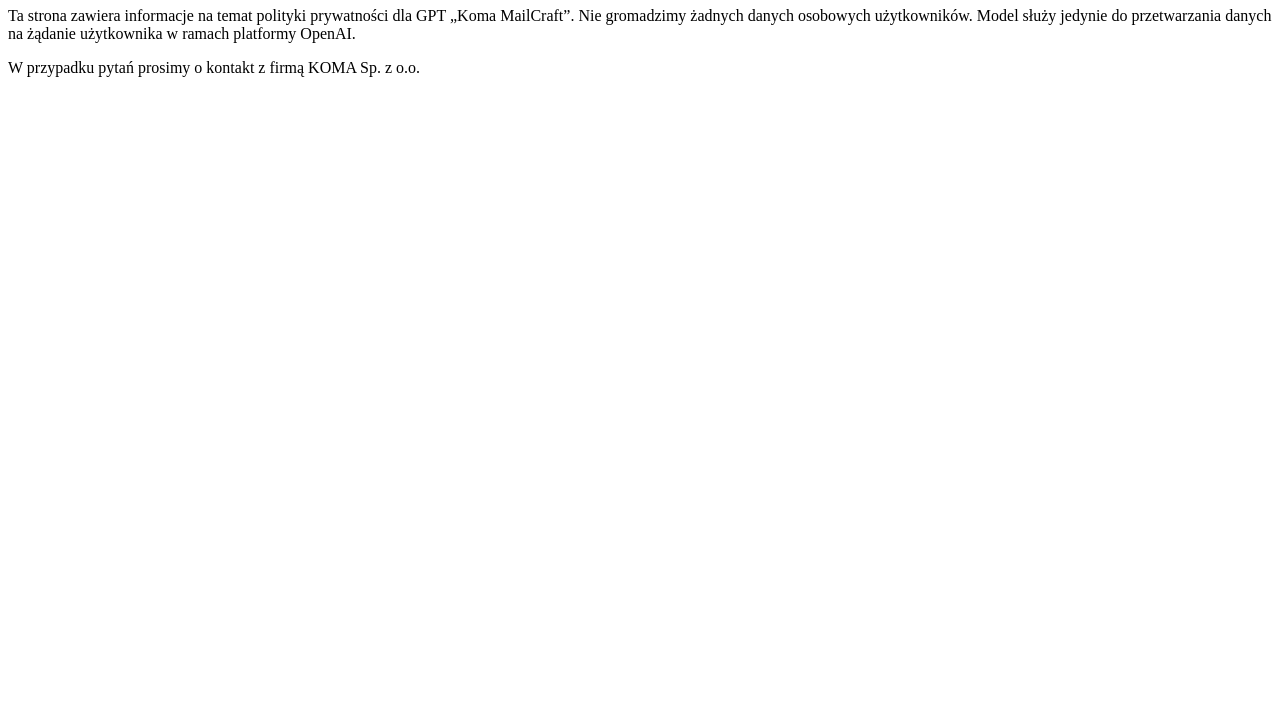
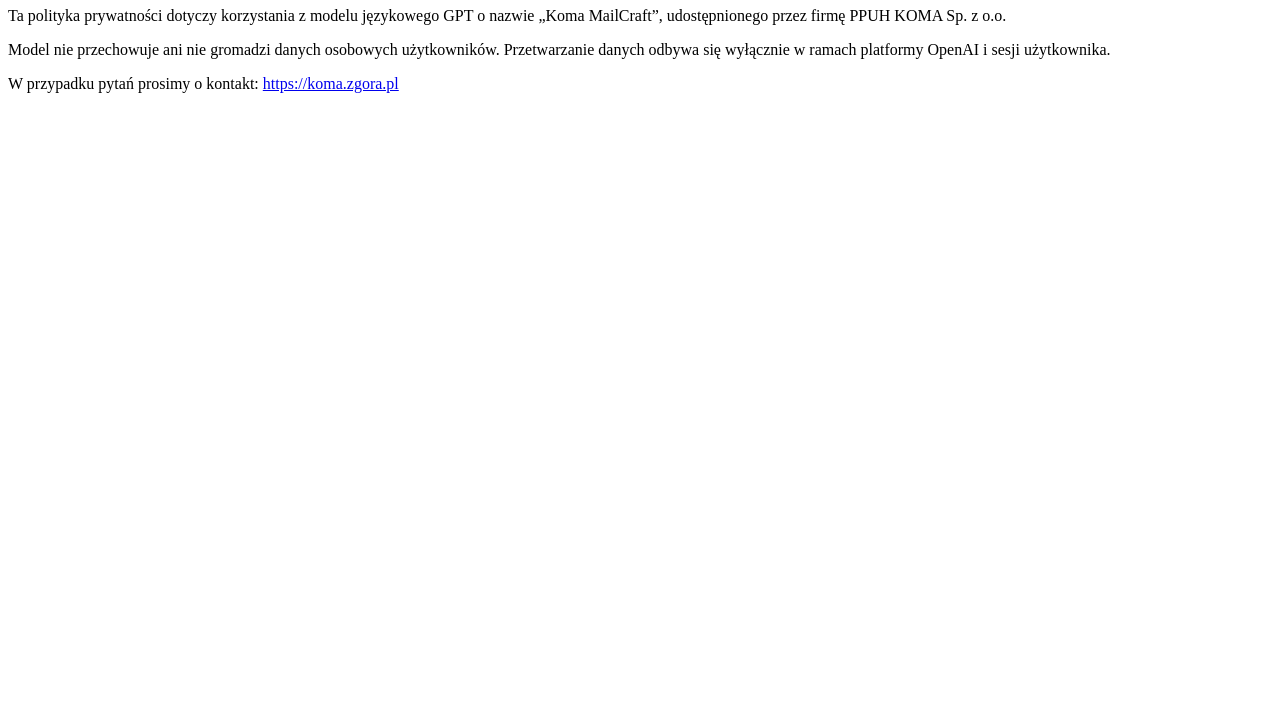
Before and after one commit to serwiskoma321-lgtm/privacy-policy, a plain HTML site: page index.html in a window 1280 px wide. Shown: the part 73-800 px from the top of the page. Drawn offline with Linux system fonts and the light colour scheme.

Commit message:
Update index.html

```diff
--- a/index.html
+++ b/index.html
@@ -2,11 +2,12 @@
 <html lang="pl">
 <head>
   <meta charset="UTF-8">
-  <title>Polityka prywatności</title>
+  <title>Polityka prywatności – Koma MailCraft GPT</title>
 </head>
 <body>
   <h1>Polityka prywatności</h1>
-  <p>Ta strona zawiera informacje na temat polityki prywatności dla GPT „Koma MailCraft”. Nie gromadzimy żadnych danych osobowych użytkowników. Model służy jedynie do przetwarzania danych na żądanie użytkownika w ramach platformy OpenAI.</p>
-  <p>W przypadku pytań prosimy o kontakt z firmą KOMA Sp. z o.o.</p>
+  <p>Ta polityka prywatności dotyczy korzystania z modelu językowego GPT o nazwie „Koma MailCraft”, udostępnionego przez firmę PPUH KOMA Sp. z o.o.</p>
+  <p>Model nie przechowuje ani nie gromadzi danych osobowych użytkowników. Przetwarzanie danych odbywa się wyłącznie w ramach platformy OpenAI i sesji użytkownika.</p>
+  <p>W przypadku pytań prosimy o kontakt: <a href="https://koma.zgora.pl">https://koma.zgora.pl</a></p>
 </body>
 </html>
```
